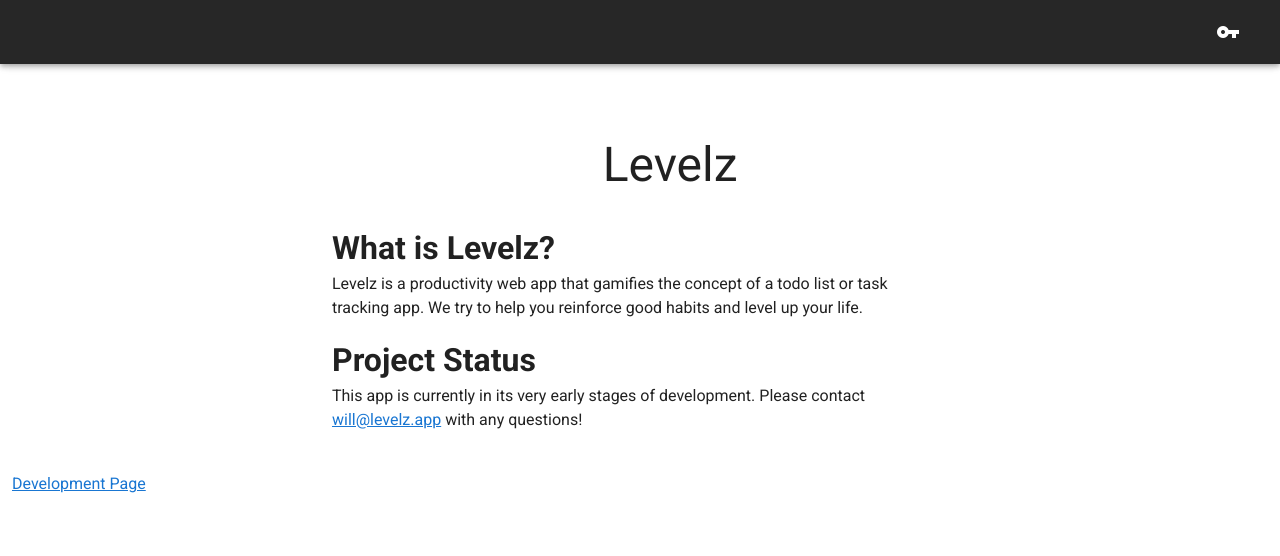
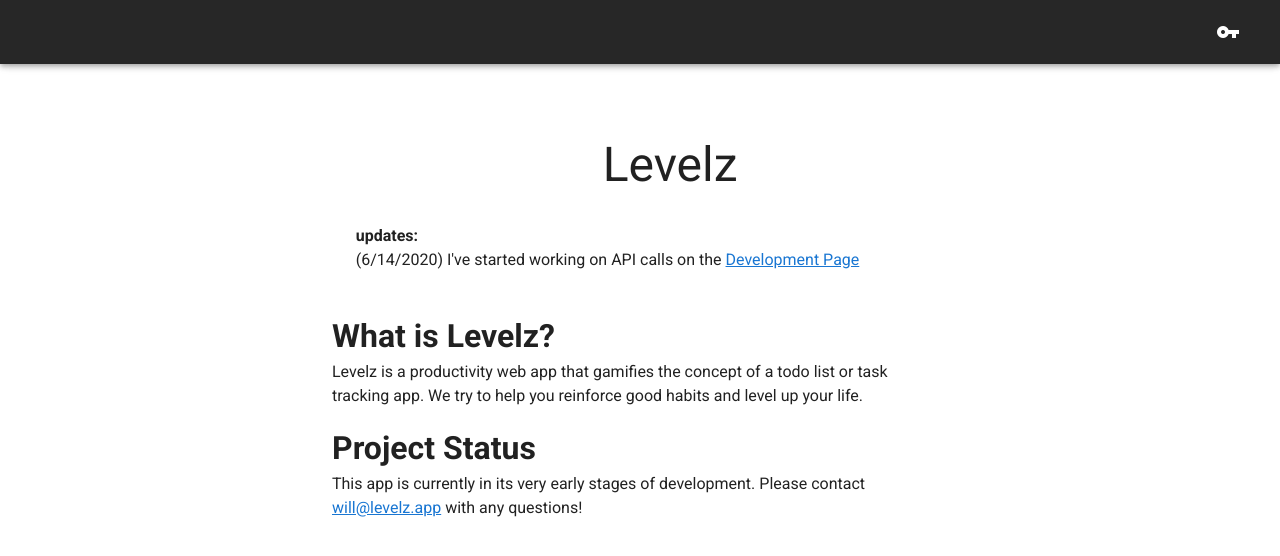
Before and after one commit to wforbes/levelz.app, a Vue app: page / in a window 1280 px wide. Shown: the top 556 px of the page. Built offline with nearby package versions, Linux system fonts and the light colour scheme.

Commit message:
add dev update msg on home page - also updated v-content tag to a v-main tag on App and Home files

```diff
--- a/src/app/views/App.vue
+++ b/src/app/views/App.vue
@@ -1,9 +1,9 @@
 <template>
 	<v-app>
 		<AppBar />
-		<v-content>
+		<v-main>
 			<router-view></router-view>
-		</v-content>
+		</v-main>
 	</v-app>
 </template>
 
--- a/src/home/views/Home.vue
+++ b/src/home/views/Home.vue
@@ -1,5 +1,5 @@
 <template>
-	<v-content>
+	<v-main>
 		<div class="app-title">
 			<v-container>
 				<v-row>
@@ -12,6 +12,18 @@
 								<span class="display-2">
 									Levelz
 								</span>
+							</v-col>
+						</v-row>
+					</v-col>
+				</v-row>
+				<v-row>
+					<v-col offset-sm="3" sm="6" cols="12">
+						<v-row>
+							<v-col>
+								<h4>updates:</h4>
+								<p>
+									(6/14/2020) I've started working on API calls on the <router-link to="/dev">Development Page</router-link>
+								</p>
 							</v-col>
 						</v-row>
 					</v-col>
@@ -37,19 +49,16 @@
 						</p>
 					</v-col>
 				</v-row>
-				<v-row>
-					<v-col>
-						<router-link to="/dev">Development Page</router-link>
-					</v-col>
-				</v-row>
 			</v-container>
 		</div>
-	</v-content>
+	</v-main>
 </template>
 
 <script>
 export default {
 	name:"Home",
-	data() {},
+	data() {
+		return {};
+	},
 }
 </script>
```
